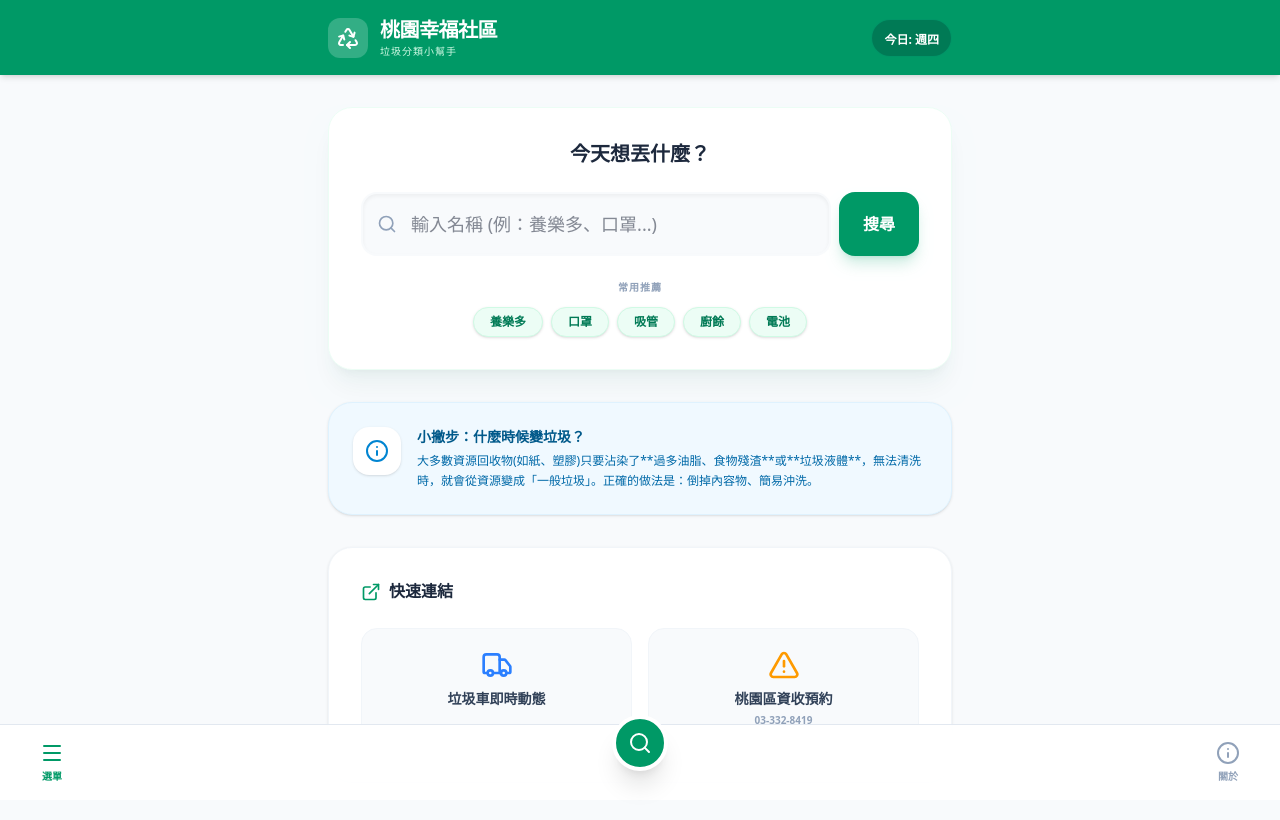
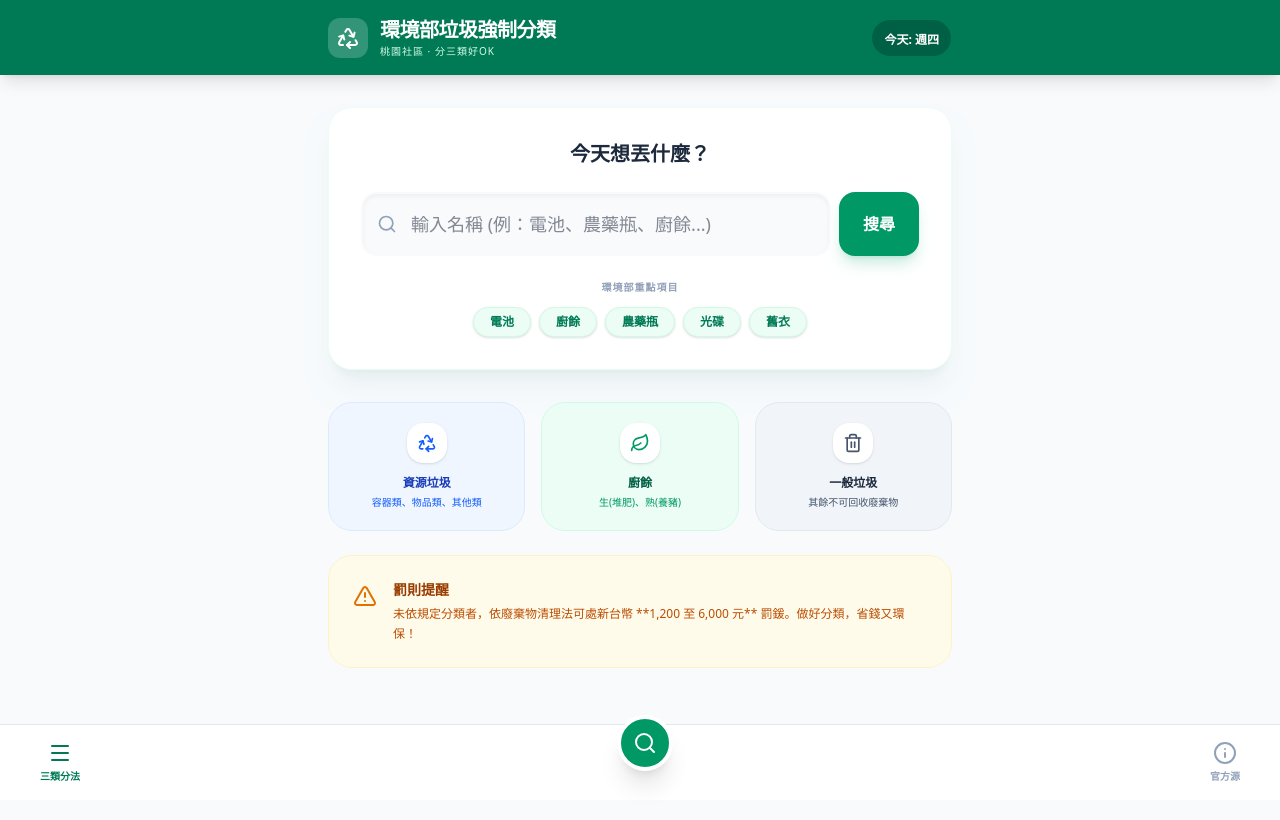
Before and after one commit to iamredd/taoyuan-waste-guide, a React (Vite) app: page / in a window 1280 px wide. Shown: the top 820 px of the page. Built offline with nearby package versions, Linux system fonts and the light colour scheme.

Commit message:
Official Alignment: Implement MoENV 3-way classification policy and expansion items

```diff
--- a/src/App.jsx
+++ b/src/App.jsx
@@ -1,53 +1,43 @@
 import React, { useState, useEffect } from 'react';
-import { Search, Truck, Recycle, Trash2, Info, Menu, X, ExternalLink, AlertTriangle, Leaf, Coffee, Box, Smartphone, Droplets, Monitor, Umbrella, Shirt, Ghost } from 'lucide-react';
+import { Search, Truck, Recycle, Trash2, Info, Menu, X, ExternalLink, AlertTriangle, Leaf, Coffee, Box, Smartphone, Droplets, Monitor, Umbrella, Shirt, Ghost, Zap, Wind } from 'lucide-react';
 
 const App = () => {
   const [searchTerm, setSearchTerm] = useState('');
   const [submittedQuery, setSubmittedQuery] = useState('');
   const [currentDay, setCurrentDay] = useState('');
 
-  // 擴充後的台灣標準資料庫
+  // 根據環境部「分三類好ok」標準建立的資料庫
   const wasteDatabase = [
-    // --- 廢紙與紙容器 ---
-    { id: 1, name: '舊報紙/書籍/影印紙', category: 'paper', label: '廢紙類', instruction: '狀態：乾燥且乾淨。處理：整理平整並用繩索束好。注意：沾有油漬、水漬後即轉為「一般垃圾」。', icon: <Box className="w-6 h-6" /> },
-    { id: 2, name: '紙箱/瓦楞紙', category: 'paper', label: '廢紙類', instruction: '狀態：無膠帶、無蠟。處理：必須拆開壓扁。若含有塑膠塗膜(如冷凍箱)請視為紙容器。', icon: <Box className="w-6 h-6" /> },
-    { id: 3, name: '便當盒 (紙製)', category: 'paper-container', label: '紙容器類', instruction: '定義：內有淋膜。處理：需去除殘渣並用水略沖洗，壓扁後回收。不可混合一般廢紙！', icon: <Box className="w-6 h-6" /> },
-    { id: 4, name: '鋁箔包 (牛奶/果汁/利樂包)', category: 'paper-container', label: '紙容器類', instruction: '處理：喝乾淨後壓扁。若內部有明顯發霉則轉為「一般垃圾」。', icon: <Box className="w-6 h-6" /> },
+    // --- 資源垃圾 (物品類) ---
+    { id: 1, name: '廢乾電池/水銀電池', category: 'resource', label: '資源垃圾', instruction: '處理：應與一般垃圾分開，交付資源回收車、便利商店或量販店回收箱。避免重金屬污染。', icon: <Zap className="w-6 h-6" /> },
+    { id: 2, name: '廢資訊物品 (筆電/電腦主機/螢幕)', category: 'resource', label: '資源垃圾', instruction: '處理：包含主機、顯示器、印表機、鍵盤。交付資源回收車或回收商。', icon: <Monitor className="w-6 h-6" /> },
+    { id: 3, name: '廢電子電器 (電視/冰箱/洗衣機/冷氣)', category: 'resource', label: '資源垃圾', instruction: '定義：公告回收之大型家電。處理：可連絡清潔隊約定時間回收，或交由逆向回收通路。', icon: <Monitor className="w-6 h-6" /> },
+    { id: 4, name: '廢照明光源 (日光燈管/省電燈泡)', category: 'resource', label: '資源垃圾', instruction: '處理：放置於專用回收箱，需完整不可打破。若打破需用厚紙包妥避免割傷回收人員。', icon: <Zap className="w-6 h-6" /> },
+    { id: 22, name: '廢輪胎', category: 'resource', label: '資源垃圾', instruction: '處理：應交付資源回收車、輪胎行或維修廠。避免積水孳生蚊蟲。', icon: <Wind className="w-6 h-6" /> },
+    { id: 23, name: '廢鉛蓄電池/潤滑油', category: 'resource', label: '資源垃圾', instruction: '定義：機車、汽車更換之廢液與電池。處理：建議交由汽機車維修行逆向回收。', icon: <Droplets className="w-6 h-6" /> },
 
-    // --- 塑膠類 ---
-    { id: 5, name: '養樂多瓶/優酪乳瓶', category: 'plastic', label: '塑膠容器', instruction: '定義：標誌 6 號(PS)或 2 號(HDPE)。處理：吸管丟一般垃圾，鋁膜封口撕掉，瓶身沖洗後回收。', icon: <Droplets className="w-6 h-6" /> },
-    { id: 6, name: '手搖飲塑膠杯 (PP)', category: 'plastic', label: '塑膠容器', instruction: '處理：封膜若撕不掉可一起回收，但殘餘飲料必須倒乾洗淨，否則轉為一般垃圾。', icon: <Coffee className="w-6 h-6" /> },
-    { id: 7, name: '寶特瓶 (PET)', category: 'plastic', label: '塑膠容器', instruction: '標誌：1 號。處理：倒空並壓縮，瓶蓋與瓶身可一起回收。', icon: <Droplets className="w-6 h-6" /> },
-    { id: 8, name: '塑膠袋 (乾淨/可透光)', category: 'plastic', label: '塑膠袋回收', instruction: '判斷：必須是乾淨、無油垢。處理：打結整理。注意：有鋁箔塗層(如零食袋)一律是「一般垃圾」。', icon: <Recycle className="w-6 h-6" /> },
-    { id: 9, name: '雞蛋盒 (透明塑膠)', category: 'plastic', label: '塑膠容器', instruction: '定義：PET 材質。處理：洗淨後回收。注意：紙漿類雞蛋盒請丟廢紙類。', icon: <Box className="w-6 h-6" /> },
+    // --- 資源垃圾 (容器類) ---
+    { id: 5, name: '廢鐵容器/鋁容器 (罐頭/汽水罐)', category: 'resource', label: '資源垃圾', instruction: '處理：倒空殘留物並稍作沖洗，壓扁後交付資源回收車。', icon: <Trash2 className="w-6 h-6" /> },
+    { id: 6, name: '廢塑膠容器 (寶特瓶/洗髮精瓶)', category: 'resource', label: '資源垃圾', instruction: '處理：包含 1-7 號塑膠。需洗淨倒空，瓶蓋與瓶身皆可回收。', icon: <Droplets className="w-6 h-6" /> },
+    { id: 7, name: '廢紙容器 (便當盒/咖啡杯/鋁箔包)', category: 'resource', label: '資源垃圾', instruction: '定義：含淋膜或鋁箔之包裝。處理：需去除殘渣並洗淨，不可與「廢紙類」混淆！', icon: <Box className="w-6 h-6" /> },
+    { id: 8, name: '廢玻璃容器 (酒瓶/化妝品瓶)', category: 'resource', label: '資源垃圾', instruction: '處理：依透明、綠色、褐色分類交付，移除瓶蓋。', icon: <Droplets className="w-6 h-6" /> },
+    { id: 24, name: '農藥廢容器', category: 'resource', label: '資源垃圾', instruction: '安全性：需採「三沖三洗」，洗滌液倒入農藥噴霧器後重複使用。瓶蓋需鎖緊後單獨交付回收。', icon: <AlertTriangle className="w-6 h-6" /> },
 
-    // --- 金屬與瓶罐 ---
-    { id: 10, name: '鐵罐/鋁罐', category: 'metal', label: '鐵鋁罐', instruction: '狀態：無殘留內容物。處理：稍作沖洗後回收。', icon: <Trash2 className="w-6 h-6" /> },
-    { id: 11, name: '瓦斯罐/殺蟲劑/噴漆罐', category: 'hazardous', label: '易燃容器', instruction: '危險：絕對不可直接丟垃圾車！處理：在通風處排空，交由回收人員並口頭提醒，避免壓縮起火。', icon: <AlertTriangle className="w-6 h-6" /> },
+    // --- 資源垃圾 (其他類) ---
+    { id: 9, name: '廢紙類 (報紙/雜誌/紙箱)', category: 'resource', label: '資源垃圾', instruction: '處理：不含塑膠淋膜之一般紙。需攤平疊好並綑綁。注意：沾油紙張轉為一般垃圾。', icon: <Box className="w-6 h-6" /> },
+    { id: 10, name: '廢光碟片/行動電話/充電器', category: 'resource', label: '資源垃圾', instruction: '處理：包含手機充電線。交付資源回收車或通訊通路。', icon: <Smartphone className="w-6 h-6" /> },
+    { id: 25, name: '舊衣類 (上衣/褲子/裙子)', category: 'resource', label: '資源垃圾', instruction: '定義：可穿用的舊衣。處理：投入舊衣回收箱。襪子、內衣、髒污衣物屬一般垃圾。', icon: <Shirt className="w-6 h-6" /> },
 
-    // --- 廚餘類 ---
-    { id: 12, name: '生廚餘 (果皮/菜葉)', category: 'food-waste', label: '生廚餘', instruction: '用途：堆肥。重點：「瀝乾水分」。注意：堅硬果核(芒果/荔枝核)丟一般垃圾。', icon: <Leaf className="w-6 h-6" /> },
-    { id: 13, name: '熟廚餘 (剩菜/肉類)', category: 'food-waste', label: '熟廚餘', instruction: '用途：養豬。重點：不可混入堅硬物(蛤蜊殼、粗大骨頭、玉米心)，這些會損壞磨碎機，需丟一般垃圾。', icon: <Leaf className="w-6 h-6" /> },
+    // --- 廚餘 ---
+    { id: 11, name: '生廚餘 (果皮/菜葉/殘渣)', category: 'food-waste', label: '廚餘', instruction: '用途：主要用於堆肥。處理：務必瀝乾水分，不可混入雜物。', icon: <Leaf className="w-6 h-6" /> },
+    { id: 12, name: '熟廚餘 (剩飯菜/肉類)', category: 'food-waste', label: '廚餘', instruction: '用途：主要用於養豬。處理：不可混入硬殼(大骨、蛤蜊、玉米心)，這些應歸為一般垃圾。', icon: <Leaf className="w-6 h-6" /> },
 
-    // --- 一般垃圾 (常見誤區) ---
-    { id: 14, name: '口罩 (醫療/防護)', category: 'general', label: '一般垃圾', instruction: '狀態：不論新舊。定義：屬複合材質且有防疫風險，不可回收，請對折裝袋丟棄。', icon: <Ghost className="w-6 h-6" /> },
-    { id: 15, name: '暖暖包 (使用後)', category: 'general', label: '一般垃圾', instruction: '定義：內含鐵粉、活性碳。不可回收，用完直接丟一般垃圾。', icon: <Trash2 className="w-6 h-6" /> },
-    { id: 16, name: '吸管 (塑膠/拋棄式)', category: 'general', label: '一般垃圾', instruction: '定義：體積過小且多沾有唾液或油漬，回收效益低，一律丟一般垃圾。', icon: <Coffee className="w-6 h-6" /> },
-    { id: 17, name: '橡皮筋/膠帶', category: 'general', label: '一般垃圾', instruction: '定義：橡膠與黏膠，屬於不可回收物質。', icon: <Trash2 className="w-6 h-6" /> },
-    { id: 18, name: '衛生紙/紙尿褲', category: 'general', label: '一般垃圾', instruction: '定義：含有纖維與個人廢棄物，即使是乾淨衛生紙也要丟一般垃圾。', icon: <Trash2 className="w-6 h-6" /> },
-
-    // --- 玻璃與陶瓷 ---
-    { id: 19, name: '玻璃瓶', category: 'glass', label: '玻璃類', instruction: '處理：完整交給回收車。注意：請依顏色(透明、綠、褐)分類。', icon: <Droplets className="w-6 h-6" /> },
-    { id: 20, name: '破碎玻璃/鏡子', category: 'glass', label: '資收(需包妥)', instruction: '狀態：已碎裂。處理：需用厚紙包妥並標註「內有破碎玻璃」，再交給回收人員。', icon: <AlertTriangle className="w-6 h-6" /> },
-    { id: 21, name: '陶瓷碗盤/花瓶', category: 'general', label: '一般垃圾', instruction: '注意：陶瓷不屬於玻璃，目前多數地區列為「不燃性一般垃圾/廢陶磁磚」。', icon: <Trash2 className="w-6 h-6" /> },
-
-    // --- 各類家電與 3C ---
-    { id: 22, name: '行動電源/鋰電池', category: 'hazardous', label: '有害資收', instruction: '危險：嚴禁丟入垃圾車壓縮！處理：交給通訊行、超商回收箱或資收人員單獨處理。', icon: <Smartphone className="w-6 h-6" /> },
-    { id: 23, name: '光碟片 (CD/DVD)', category: 'plastic', label: '資源回收', instruction: '處理：外殼(塑膠)與片體(PC)皆可回收，請移除封面紙張。', icon: <Monitor className="w-6 h-6" /> },
-
-    // --- 舊衣與個人物品 ---
-    { id: 24, name: '舊衣 (乾淨/完整)', category: 'textile', label: '舊衣回收', instruction: '判定：可穿用的外衣、外褲。處理：投入舊衣回收箱。注意：髒污、破損、內衣褲、襪子則為「一般垃圾」。', icon: <Shirt className="w-6 h-6" /> },
-    { id: 25, name: '雨傘', category: 'metal', label: '資源回收', instruction: '處理：傘骨屬金屬，傘布屬一般垃圾。建議拆解，或整支交給回收車。', icon: <Umbrella className="w-6 h-6" /> },
+    // --- 一般垃圾 ---
+    { id: 13, name: '口罩/衛生紙/濕紙巾', category: 'general', label: '一般垃圾', instruction: '原因：屬複合材質或含個人分泌物，不可回收。需打包完整不外露。', icon: <Ghost className="w-6 h-6" /> },
+    { id: 14, name: '保麗龍 (髒污/膠帶)', category: 'general', label: '一般垃圾', instruction: '注意：乾淨保麗龍通常可資收，但沾染油垢、泥土或黏有大量膠帶即轉為一般垃圾。', icon: <Trash2 className="w-6 h-6" /> },
+    { id: 15, name: '吸管/塑膠膜/膠帶', category: 'general', label: '一般垃圾', instruction: '原因：體積過小或黏性材質，回收效益低，直接丟一般垃圾。', icon: <Coffee className="w-6 h-6" /> },
+    { id: 16, name: '暖暖包/乾燥劑', category: 'general', label: '一般垃圾', instruction: '原因：內含鐵粉或化學藥劑，目前不回收。', icon: <Trash2 className="w-6 h-6" /> },
+    { id: 17, name: '陶瓷/碗盤碎裂', category: 'general', label: '一般垃圾', instruction: '注意：屬不燃性廢棄物，不可回收。請用厚紙包妥避免割傷。', icon: <Trash2 className="w-6 h-6" /> },
   ];
 
   useEffect(() => {
@@ -64,7 +54,7 @@ const App = () => {
 
   const getDynamicSuggestions = () => {
     if (!searchTerm) {
-      return ['養樂多', '口罩', '吸管', '廚餘', '電池'];
+      return ['電池', '廚餘', '農藥瓶', '光碟', '舊衣'];
     }
     const matches = wasteDatabase
       .filter(item => item.name.includes(searchTerm) || item.label.includes(searchTerm))
@@ -72,7 +62,7 @@ const App = () => {
       .filter((value, index, self) => self.indexOf(value) === index)
       .slice(0, 4);
 
-    return matches.length > 0 ? matches : ['一般垃圾', '資源回收'];
+    return matches.length > 0 ? matches : ['一般垃圾', '資源垃圾', '廚餘'];
   };
 
   const handleSearch = (query) => {
@@ -90,45 +80,51 @@ const App = () => {
   const getCategoryColor = (category) => {
     switch (category) {
       case 'general': return 'bg-gray-100 text-gray-800 border-gray-300';
-      case 'paper': return 'bg-sky-50 text-sky-700 border-sky-200';
-      case 'paper-container': return 'bg-blue-50 text-blue-700 border-blue-200';
-      case 'plastic': return 'bg-rose-50 text-rose-700 border-rose-200';
+      case 'resource': return 'bg-blue-50 text-blue-700 border-blue-200';
       case 'food-waste': return 'bg-emerald-50 text-emerald-700 border-emerald-200';
-      case 'hazardous': return 'bg-amber-50 text-amber-700 border-amber-400';
-      case 'metal': return 'bg-stone-50 text-stone-700 border-stone-200';
-      case 'glass': return 'bg-teal-50 text-teal-700 border-teal-200';
-      case 'textile': return 'bg-indigo-50 text-indigo-700 border-indigo-200';
+      case 'hazardous': return 'bg-amber-50 text-amber-700 border-amber-300';
       default: return 'bg-gray-50 text-gray-600';
+    }
+  };
+
+  const getCategoryTag = (category) => {
+    switch (category) {
+      case 'resource': return '資源垃圾 (OK)';
+      case 'food-waste': return '廚餘 (OK)';
+      case 'general': return '一般垃圾';
+      default: return '其他';
     }
   };
 
   return (
     <div className="min-h-screen bg-slate-50 font-sans text-slate-900 pb-24">
-      <header className="sticky top-0 z-50 bg-emerald-600 text-white shadow-md">
+      {/* 官方配色風格與標題 */}
+      <header className="sticky top-0 z-50 bg-emerald-700 text-white shadow-lg">
         <div className="max-w-2xl mx-auto px-6 py-4 flex justify-between items-center">
           <div className="flex items-center gap-3">
             <div className="bg-white/20 p-2 rounded-xl">
               <Recycle className="w-6 h-6" />
             </div>
             <div>
-              <h1 className="text-xl font-bold tracking-tight">桃園幸福社區</h1>
-              <p className="text-[10px] text-emerald-100 uppercase tracking-widest font-medium">垃圾分類小幫手</p>
+              <h1 className="text-xl font-bold tracking-tight">環境部垃圾強制分類</h1>
+              <p className="text-[10px] text-emerald-100 uppercase tracking-widest font-medium">桃園社區 · 分三類好OK</p>
             </div>
           </div>
-          <div className="bg-emerald-700 px-3 py-1.5 rounded-full border border-emerald-400/30">
-            <span className="text-xs font-semibold whitespace-nowrap">今日: {currentDay}</span>
+          <div className="bg-emerald-800 px-3 py-1.5 rounded-full border border-emerald-500/30">
+            <span className="text-xs font-semibold whitespace-nowrap">今天: {currentDay}</span>
           </div>
         </div>
       </header>
 
       <main className="max-w-2xl mx-auto px-6 pt-8 space-y-8">
+        {/* Search Hero */}
         <div className="bg-white p-8 rounded-3xl shadow-xl shadow-emerald-900/5 border border-emerald-50 animate-slide-up">
           <h2 className="text-xl font-bold text-slate-800 mb-6 text-center">今天想丟什麼？</h2>
           <form onSubmit={(e) => { e.preventDefault(); handleSearch(); }} className="relative flex gap-2">
             <div className="relative flex-1">
               <input
                 type="text"
-                placeholder="輸入名稱 (例：養樂多、口罩...)"
+                placeholder="輸入名稱 (例：電池、農藥瓶、廚餘...)"
                 className="w-full p-4 pl-12 rounded-2xl bg-slate-50 border-2 border-transparent focus:border-emerald-500 focus:bg-white focus:outline-none transition-all text-lg shadow-inner"
                 value={searchTerm}
                 onChange={(e) => setSearchTerm(e.target.value)}
@@ -145,7 +141,7 @@ const App = () => {
 
           <div className="mt-6">
             <p className="text-[10px] font-bold text-slate-400 uppercase text-center mb-3 tracking-widest">
-              {searchTerm ? '您是不是要找...' : '常用推薦'}
+              {searchTerm ? '您是不是要找...' : '環境部重點項目'}
             </p>
             <div className="flex flex-wrap gap-2 justify-center">
               {getDynamicSuggestions().map(tag => (
@@ -165,7 +161,7 @@ const App = () => {
           <div className="space-y-4 animate-slide-up">
             <div className="px-2">
               <h3 className="font-bold text-slate-500 text-xs uppercase tracking-widest">
-                以下是「{submittedQuery}」的處置建議：
+                「{submittedQuery}」的官方處置指南：
               </h3>
             </div>
 
@@ -180,50 +176,55 @@ const App = () => {
                       <div className="flex items-center gap-2 mb-2">
                         <h4 className="font-bold text-lg text-slate-800">{item.name}</h4>
                         <span className={`text-[10px] font-black px-2 py-0.5 rounded-md border ${getCategoryColor(item.category)}`}>
-                          {item.label}
+                          {getCategoryTag(item.category)}
                         </span>
                       </div>
-                      <p className="text-slate-600 text-sm leading-relaxed whitespace-pre-line">{item.instruction}</p>
+                      <p className="text-slate-600 text-sm leading-relaxed">{item.instruction}</p>
                     </div>
                   </div>
                 ))
               ) : (
                 <div className="text-center py-16 bg-white rounded-3xl border border-dashed border-slate-200">
                   <Info className="w-10 h-10 text-slate-300 mx-auto mb-3" />
-                  <p className="text-slate-500 font-medium italic">找不到明確紀錄，建議依照「一般垃圾」處理<br />或查詢下方官方連結。</p>
+                  <p className="text-slate-500 font-medium">查無明確定義，建議問問清潔隊員</p>
                 </div>
               )}
             </div>
           </div>
         ) : (
-          <div className="space-y-8 animate-slide-up">
-            {/* Info Tip */}
-            <div className="bg-sky-50 p-6 rounded-3xl border border-sky-100 shadow-sm flex items-start gap-4">
-              <div className="bg-white p-3 rounded-2xl shadow-sm">
-                <Info className="w-6 h-6 text-sky-600" />
+          <div className="space-y-6 animate-slide-up">
+            {/* 官方分類說明卡片 */}
+            <div className="grid grid-cols-1 md:grid-cols-3 gap-4">
+              <div className="bg-blue-50 p-5 rounded-3xl border border-blue-100 text-center">
+                <div className="w-10 h-10 bg-white rounded-2xl flex items-center justify-center mx-auto mb-3 shadow-sm">
+                  <Recycle className="w-5 h-5 text-blue-600" />
+                </div>
+                <h3 className="font-bold text-blue-800 text-xs uppercase mb-1">資源垃圾</h3>
+                <p className="text-[10px] text-blue-600">容器類、物品類、其他類</p>
               </div>
-              <div>
-                <h3 className="font-bold text-sky-800 text-sm mb-1">小撇步：什麼時候變垃圾？</h3>
-                <p className="text-xs text-sky-700 leading-relaxed">
-                  大多數資源回收物(如紙、塑膠)只要沾染了**過多油脂、食物殘渣**或**垃圾液體**，無法清洗時，就會從資源變成「一般垃圾」。正確的做法是：倒掉內容物、簡易沖洗。
-                </p>
+              <div className="bg-emerald-50 p-5 rounded-3xl border border-emerald-100 text-center">
+                <div className="w-10 h-10 bg-white rounded-2xl flex items-center justify-center mx-auto mb-3 shadow-sm">
+                  <Leaf className="w-5 h-5 text-emerald-600" />
+                </div>
+                <h3 className="font-bold text-emerald-800 text-xs uppercase mb-1">廚餘</h3>
+                <p className="text-[10px] text-emerald-600">生(堆肥)、熟(養豬)</p>
+              </div>
+              <div className="bg-slate-100 p-5 rounded-3xl border border-slate-200 text-center">
+                <div className="w-10 h-10 bg-white rounded-2xl flex items-center justify-center mx-auto mb-3 shadow-sm">
+                  <Trash2 className="w-5 h-5 text-slate-600" />
+                </div>
+                <h3 className="font-bold text-slate-800 text-xs uppercase mb-1">一般垃圾</h3>
+                <p className="text-[10px] text-slate-600">其餘不可回收廢棄物</p>
               </div>
             </div>
 
-            <div className="bg-white rounded-3xl p-8 shadow-sm border border-slate-100">
-              <h3 className="font-bold text-slate-800 mb-6 flex items-center gap-2">
-                <ExternalLink className="w-5 h-5 text-emerald-600" /> 快速連結
-              </h3>
-              <div className="grid grid-cols-1 sm:grid-cols-2 gap-4 text-center">
-                <a href="https://route.tyoem.gov.tw/" target="_blank" rel="noreferrer" className="p-5 bg-slate-50 rounded-2xl border border-slate-100 hover:bg-emerald-50 transition-colors group">
-                  <Truck className="w-8 h-8 text-blue-500 mb-2 mx-auto group-hover:rotate-12 transition-transform" />
-                  <p className="text-sm font-black text-slate-700">垃圾車即時動態</p>
-                </a>
-                <div className="p-5 bg-slate-50 rounded-2xl border border-slate-100">
-                  <AlertTriangle className="w-8 h-8 text-amber-500 mb-2 mx-auto" />
-                  <p className="text-sm font-black text-slate-700">桃園區資收預約</p>
-                  <p className="text-[10px] font-bold text-slate-400 mt-1">03-332-8419</p>
-                </div>
+            <div className="bg-amber-50 p-6 rounded-3xl border border-amber-100 flex items-start gap-4">
+              <AlertTriangle className="w-6 h-6 text-amber-600 mt-1 flex-shrink-0" />
+              <div>
+                <h3 className="font-bold text-amber-800 text-sm mb-1">罰則提醒</h3>
+                <p className="text-xs text-amber-700 leading-relaxed">
+                  未依規定分類者，依廢棄物清理法可處新台幣 **1,200 至 6,000 元** 罰鍰。做好分類，省錢又環保！
+                </p>
               </div>
             </div>
           </div>
@@ -231,17 +232,17 @@ const App = () => {
       </main>
 
       <nav className="fixed bottom-0 left-0 right-0 bg-white/90 backdrop-blur-xl border-t border-slate-200 px-10 py-4 flex justify-between items-center z-50">
-        <button onClick={() => setSearchTerm('')} className={`flex flex-col items-center gap-1 ${!submittedQuery ? 'text-emerald-600' : 'text-slate-400'}`}>
+        <button onClick={() => setSearchTerm('')} className={`flex flex-col items-center gap-1 ${!submittedQuery ? 'text-emerald-700' : 'text-slate-400'}`}>
           <Menu className="w-6 h-6" />
-          <span className="text-[10px] font-black uppercase">選單</span>
+          <span className="text-[10px] font-black uppercase">三類分法</span>
         </button>
-        <button className="w-14 h-14 bg-emerald-600 rounded-full flex items-center justify-center text-white shadow-xl -mt-10 border-4 border-white active:scale-95 transition-transform">
+        <button className="w-14 h-14 bg-emerald-600 rounded-full flex items-center justify-center text-white shadow-xl -mt-10 border-4 border-white">
           <Search className="w-6 h-6" />
         </button>
-        <button onClick={() => { }} className="flex flex-col items-center gap-1 text-slate-400">
+        <a href="https://hwms.moenv.gov.tw/" target="_blank" rel="noreferrer" className="flex flex-col items-center gap-1 text-slate-400">
           <Info className="w-6 h-6" />
-          <span className="text-[10px] font-black uppercase">關於</span>
-        </button>
+          <span className="text-[10px] font-black uppercase">官方源</span>
+        </a>
       </nav>
     </div>
   );
```
